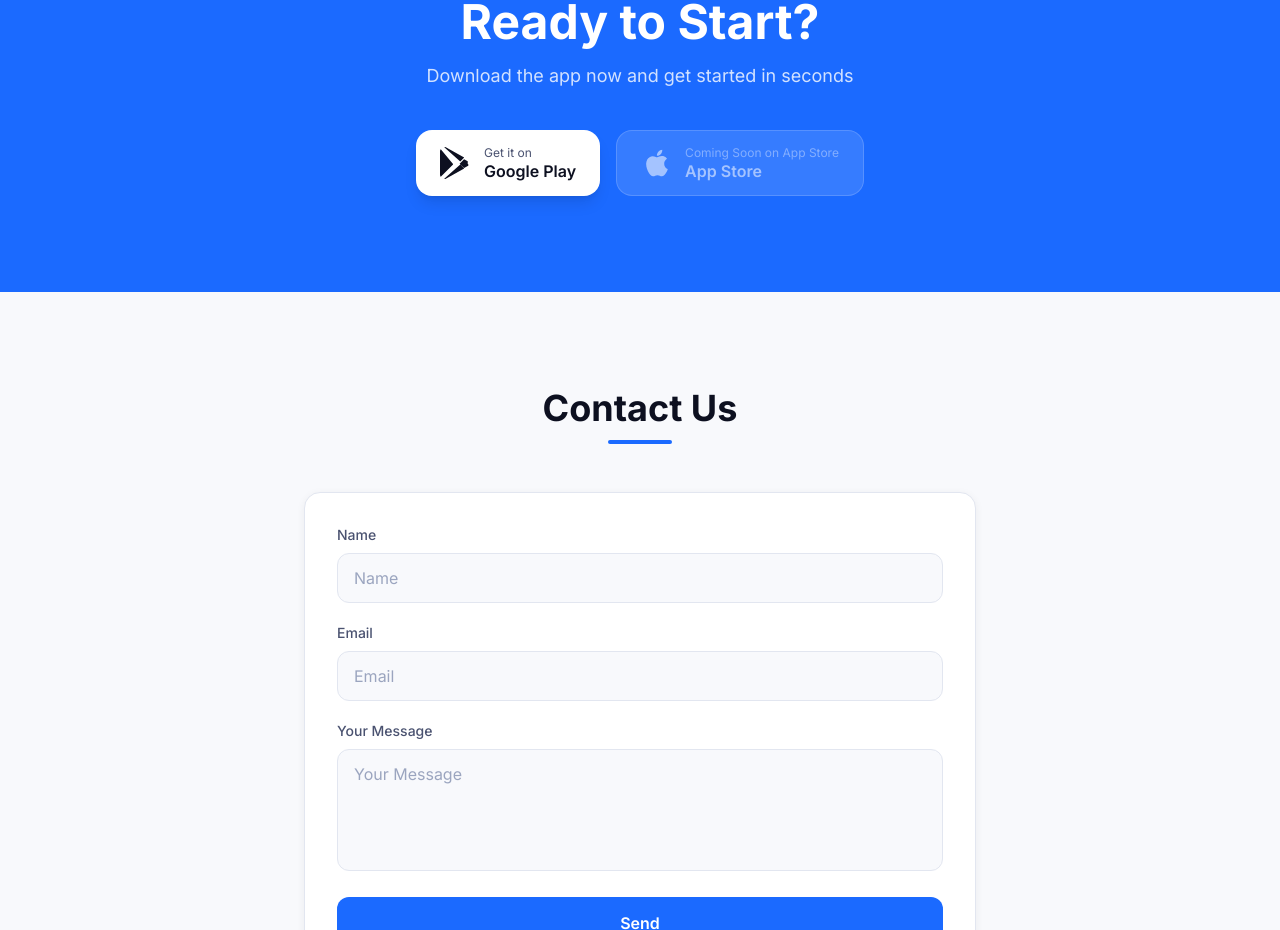
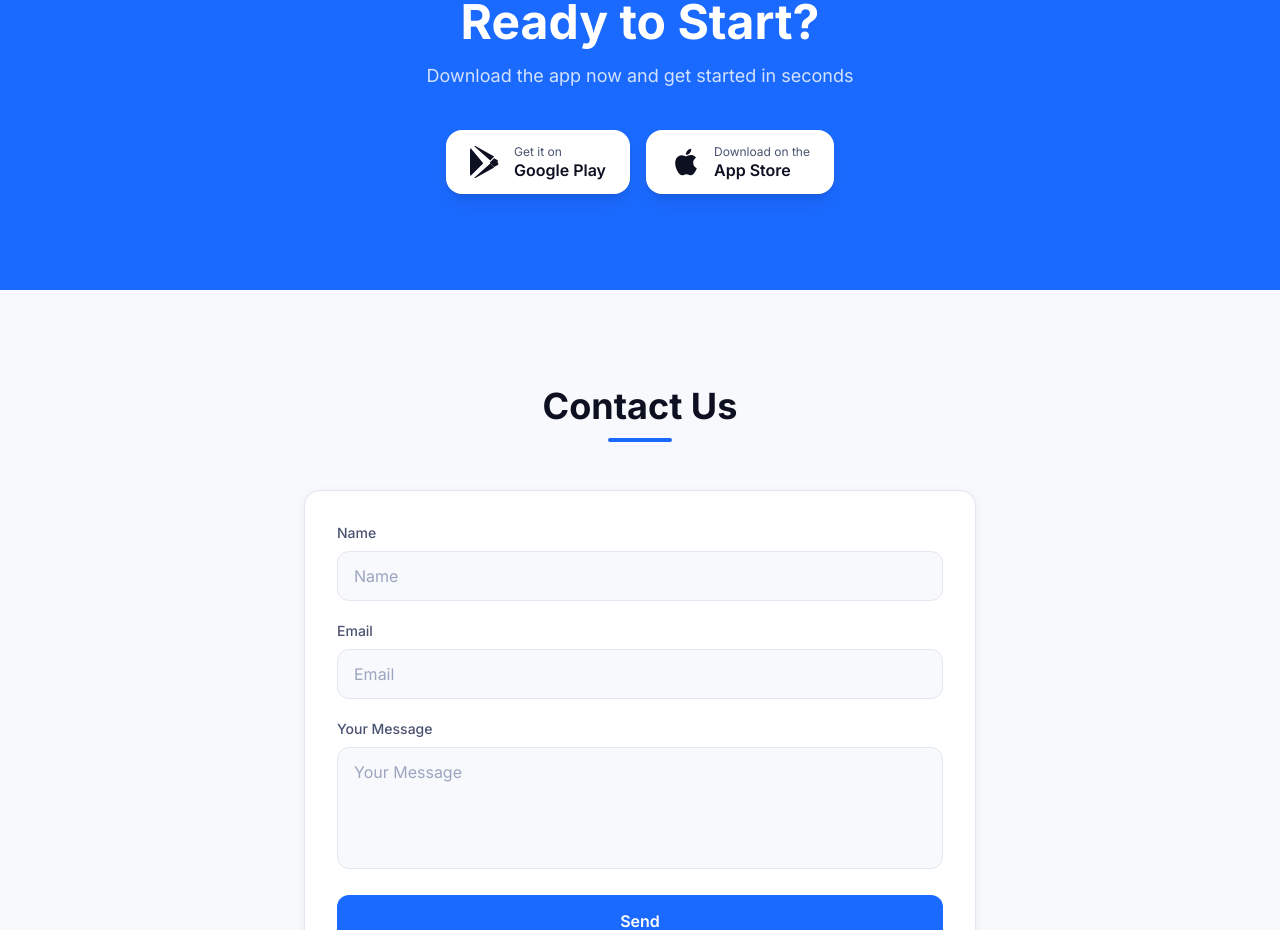
Before and after one commit to kholeoo/Fawran-Landing, a Next.js app: page /en in a window 1280 px wide. Shown: the part 3140-4070 px from the top of the page. Built offline with nearby package versions, Linux system fonts and the light colour scheme.

Commit message:
feat: enable App Store download button
Remove "coming soon" state — App Store badge is now a full active link matching the Google Play badge style.

Co-Authored-By: Claude Sonnet 4.6 <noreply@anthropic.com>

```diff
--- a/src/components/Download.tsx
+++ b/src/components/Download.tsx
@@ -47,16 +47,19 @@ export default function Download() {
             </div>
           </a>
 
-          {/* App Store — coming soon */}
-          <div className="flex items-center gap-3 px-6 py-3.5 rounded-2xl bg-white/20 border border-white/30 opacity-60 cursor-not-allowed">
-            <svg viewBox="0 0 24 24" className="w-8 h-8 text-white" fill="currentColor">
+          {/* App Store */}
+          <a
+            href="#"
+            className="flex items-center gap-3 px-6 py-3.5 rounded-2xl bg-white text-[#0D1020] hover:bg-blue-50 transition-all shadow-lg"
+          >
+            <svg viewBox="0 0 24 24" className="w-8 h-8 text-[#0D1020]" fill="currentColor">
               <path d="M18.71 19.5c-.83 1.24-1.71 2.45-3.05 2.47-1.34.03-1.77-.79-3.29-.79-1.53 0-2 .77-3.27.82-1.31.05-2.3-1.32-3.14-2.53C4.25 17 2.94 12.45 4.7 9.39c.87-1.52 2.43-2.48 4.12-2.51 1.28-.02 2.5.87 3.29.87.78 0 2.26-1.07 3.8-.91.65.03 2.47.26 3.64 1.98-.09.06-2.17 1.28-2.15 3.81.03 3.02 2.65 4.03 2.68 4.04-.03.07-.42 1.44-1.38 2.83M13 3.5c.73-.83 1.94-1.46 2.94-1.5.13 1.17-.34 2.35-1.04 3.19-.69.85-1.83 1.51-2.95 1.42-.15-1.15.41-2.35 1.05-3.11z" />
             </svg>
             <div className="text-start rtl:text-end">
-              <div className="text-white/70 text-xs">{t('app_store')}</div>
-              <div className="text-white font-semibold text-base leading-tight">App Store</div>
+              <div className="text-[#4A5270] text-xs">Download on the</div>
+              <div className="text-[#0D1020] font-semibold text-base leading-tight">App Store</div>
             </div>
-          </div>
+          </a>
         </motion.div>
       </div>
     </section>
--- a/src/messages/ar.json
+++ b/src/messages/ar.json
@@ -55,7 +55,7 @@
     "title": "جاهز تبدأ؟",
     "subtitle": "حمّل التطبيق الآن وابدأ في ثوانٍ",
     "google_play": "احصل عليه من Google Play",
-    "app_store": "قريبًا على App Store"
+    "app_store": "حمّله من App Store"
   },
   "contact": {
     "title": "تواصل معنا",
--- a/src/messages/en.json
+++ b/src/messages/en.json
@@ -55,7 +55,7 @@
     "title": "Ready to Start?",
     "subtitle": "Download the app now and get started in seconds",
     "google_play": "Get it on Google Play",
-    "app_store": "Coming Soon on App Store"
+    "app_store": "Download on the App Store"
   },
   "contact": {
     "title": "Contact Us",
```
